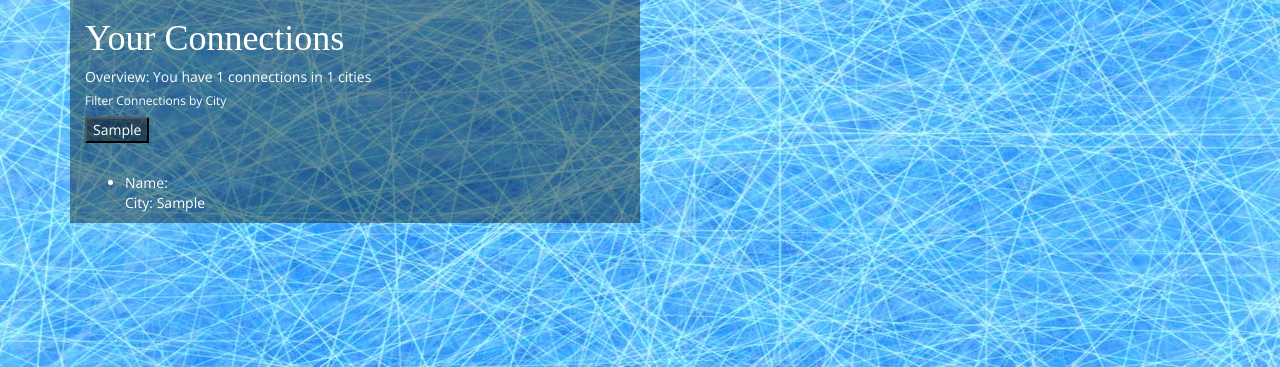
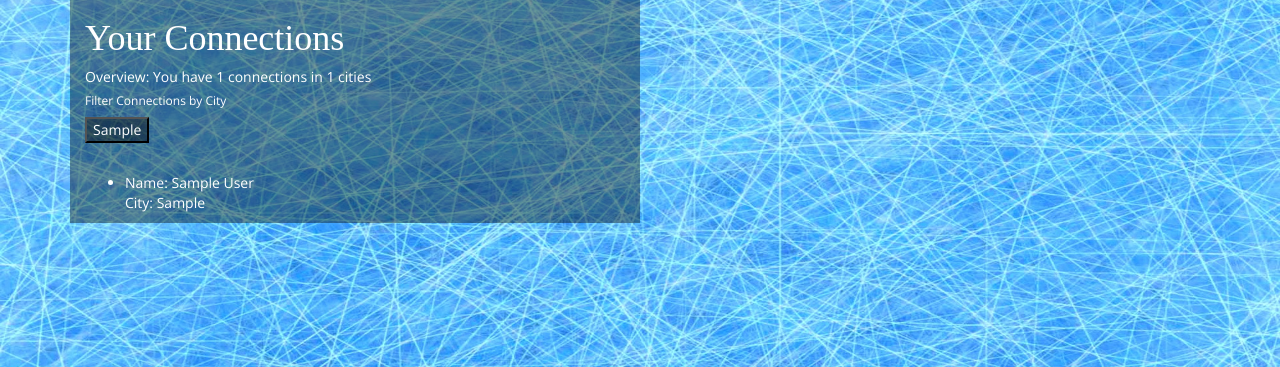
Before and after one commit to franziskagoltz/connect-, a Flask app: page /view-connections in a window 1280 px wide. Shown: the part 111-478 px from the top of the page. Run offline with Flask 2, Linux system fonts and the light colour scheme; the visitor is signed in with stand-in values (Sample User, id 1); tables that the repository leaves empty hold one stand-in row (values such as "Sample post"); some libraries are stand-ins or nearby versions; some web fonts are replaced.

Commit message:
added styling for connection links

```diff
--- a/templates/view_connections.html
+++ b/templates/view_connections.html
@@ -23,7 +23,7 @@
         <ul>
             {% for connection in connections %}
                 <li>
-                    Name: <a href="/connection/{{connection.connection_id}}"> {{ connection.first_name }} {{ connection.last_name }}
+                    Name: <a style="color:white" href="/connection/{{connection.connection_id}}"> {{ connection.first_name }} {{ connection.last_name }}
                     </a>
                     <br>
                     City: {{ connection.city }}
```
